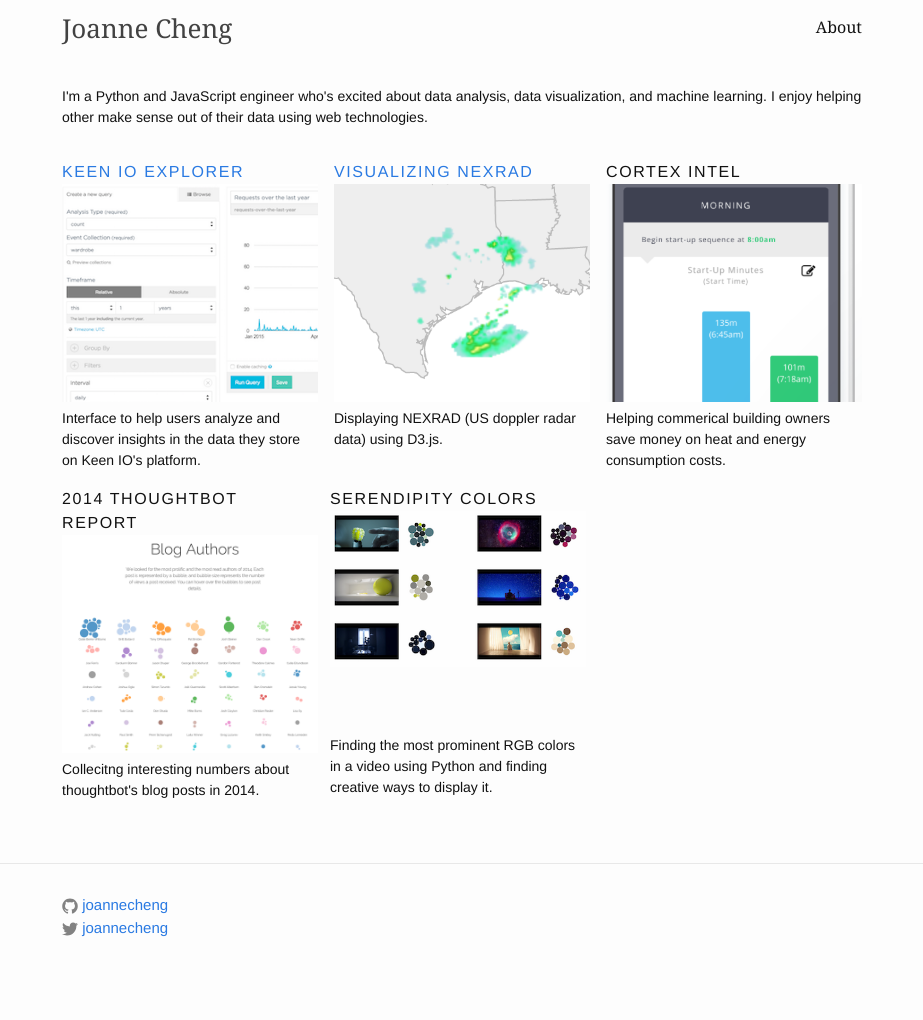
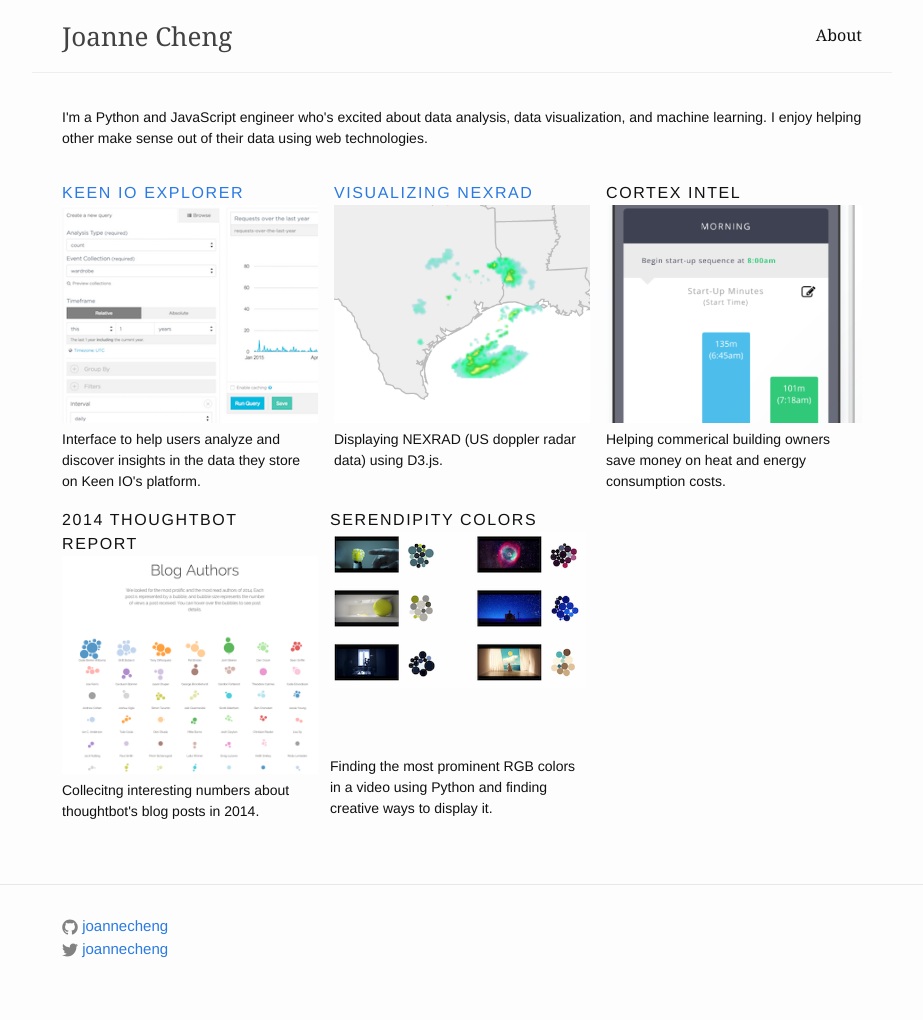
Before and after one commit to joannecheng/joannecheng.github.io, a Jekyll site: the page built from index.html, in a window 1280 px wide. Shown: the whole page, without its empty margins (178-1101 px from the left). Built offline with Jekyll 4.4.1, drawn with Linux system fonts in a browser that asks for light colours; nearby versions of some CDN libraries; library files that are not in the unit come from our copies; before the commit the page ends 999 px from its top, so only the background shows below that.

Commit message:
fix header

```diff
--- a/_includes/header.html
+++ b/_includes/header.html
@@ -1,6 +1,6 @@
 <header class="site-header">
 
-  <div class="wrapper">
+  <div class="wrapper bb b--light-gray mb1 pt2 pb2">
 
     <a class="site-title" href="{{ site.baseurl }}/">{{ site.title }}</a>
 
```
